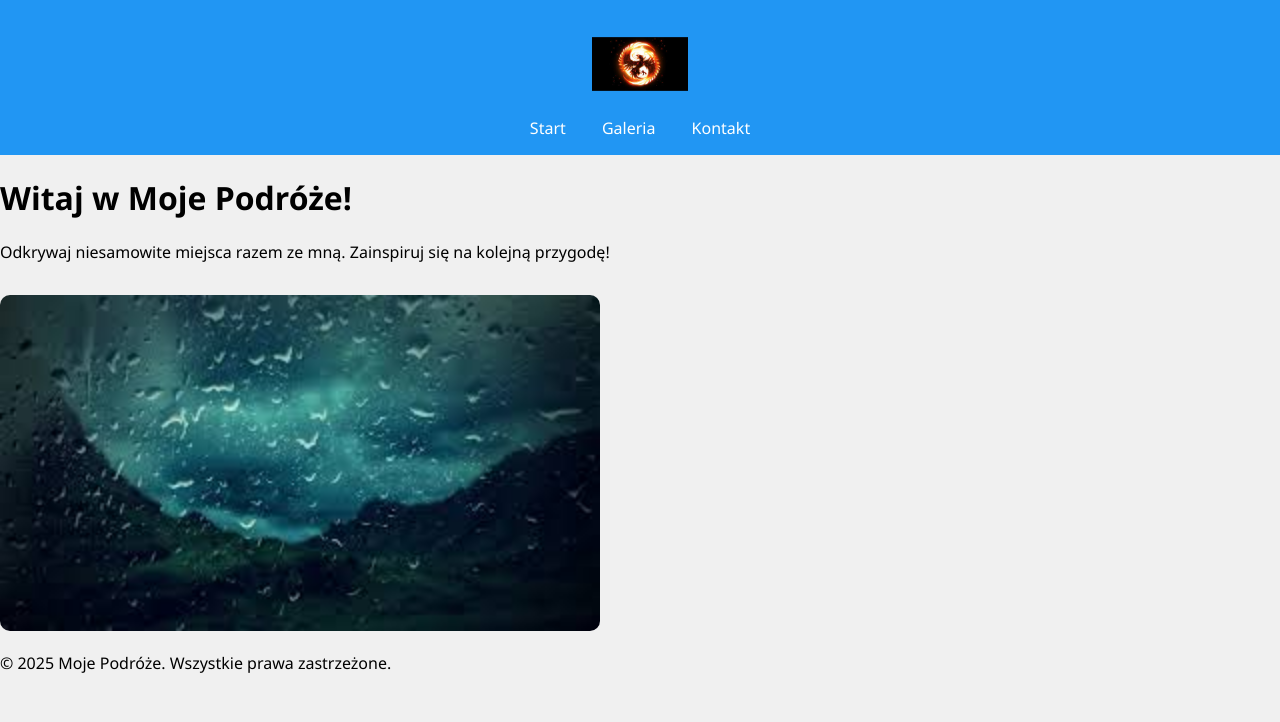
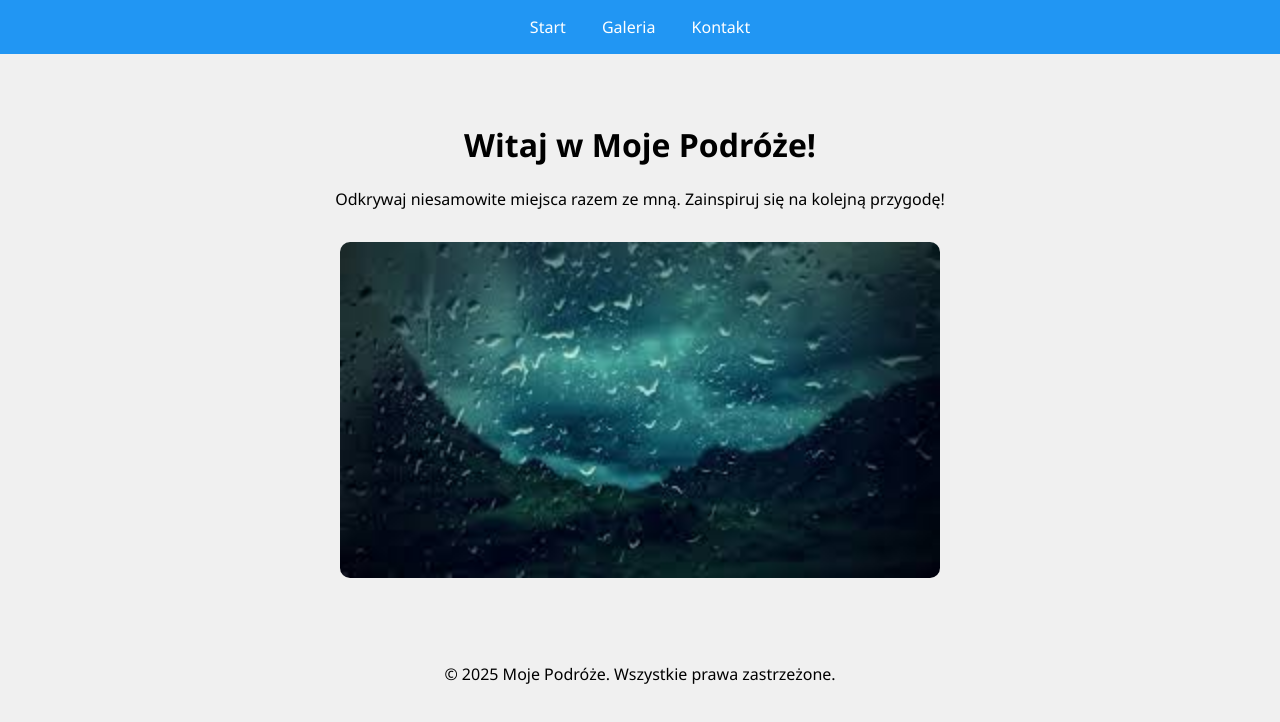
Before and after one commit to K0rzechowski/PWA-JS, a plain HTML site: page index.html in a window 1280 px wide. Drawn offline with Linux system fonts and the light colour scheme.

Commit message:
small changes

```diff
--- a/index.html
+++ b/index.html
@@ -12,7 +12,6 @@
 </head>
 <body>
   <header>
-    <img src="images/favicon-96x96.png" alt="Logo Moje Podróże" class="logo">
     <nav>
       <a href="index.html">Start</a>
       <a href="galeria.html">Galeria</a>
--- a/style.css
+++ b/style.css
@@ -35,6 +35,7 @@ body {
   .gallery img {
     width: 30%;
     border-radius: 8px;
+
   }
 
   form {
@@ -43,7 +44,7 @@ body {
     width: 90%;
     max-width: 400px;
     margin: auto;
-    align-items: center;
+
   }
 
   form input, form textarea {
@@ -58,3 +59,14 @@ body {
     border: none;
     cursor: pointer;
   }
+  main {
+    align-items: center;
+    text-align: center;
+    margin: 2rem auto;
+    padding: 1rem;
+  }
+
+  footer {
+    text-align: center;
+    padding: 1rem;
+  }
```
